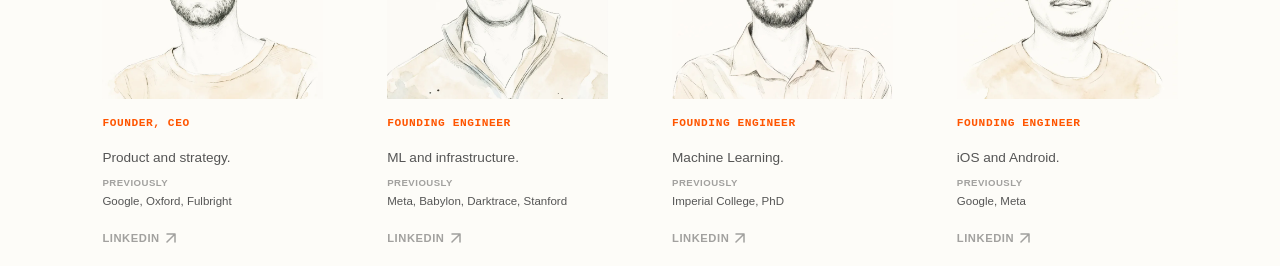
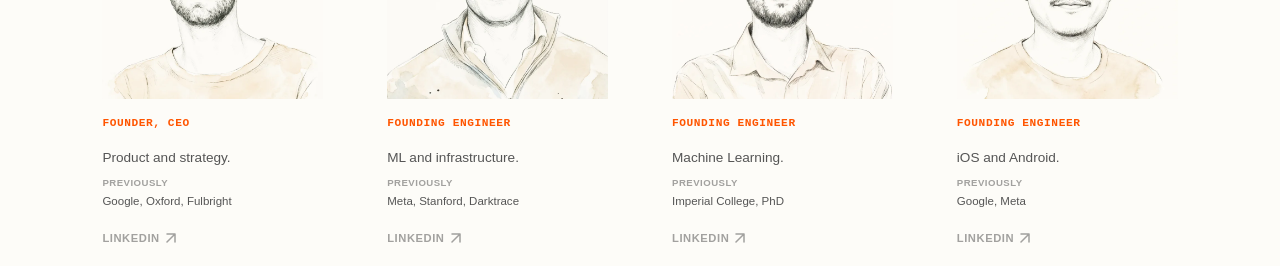
Before and after one commit to pendulum-ai/Pagenineteen2, a React (Vite) app: page /team in a window 1280 px wide. Shown: the part 776-1042 px from the top of the page. Built offline with nearby package versions, Linux system fonts and the light colour scheme; a web font is replaced by a local one.

Commit message:
Update Louis Marion's experience details

```diff
--- a/src/data/team.js
+++ b/src/data/team.js
@@ -19,7 +19,7 @@ export const teamMembers = [
     id: 3,
     name: 'Louis Marion',
     role: 'Founding Engineer',
-    previously: 'Meta, Babylon, Darktrace, Stanford',
+    previously: 'Meta, Stanford, Darktrace',
     bio: 'ML and infrastructure.',
     linkedin: 'https://www.linkedin.com/in/louismarion1/',
     image: louisImg
```
